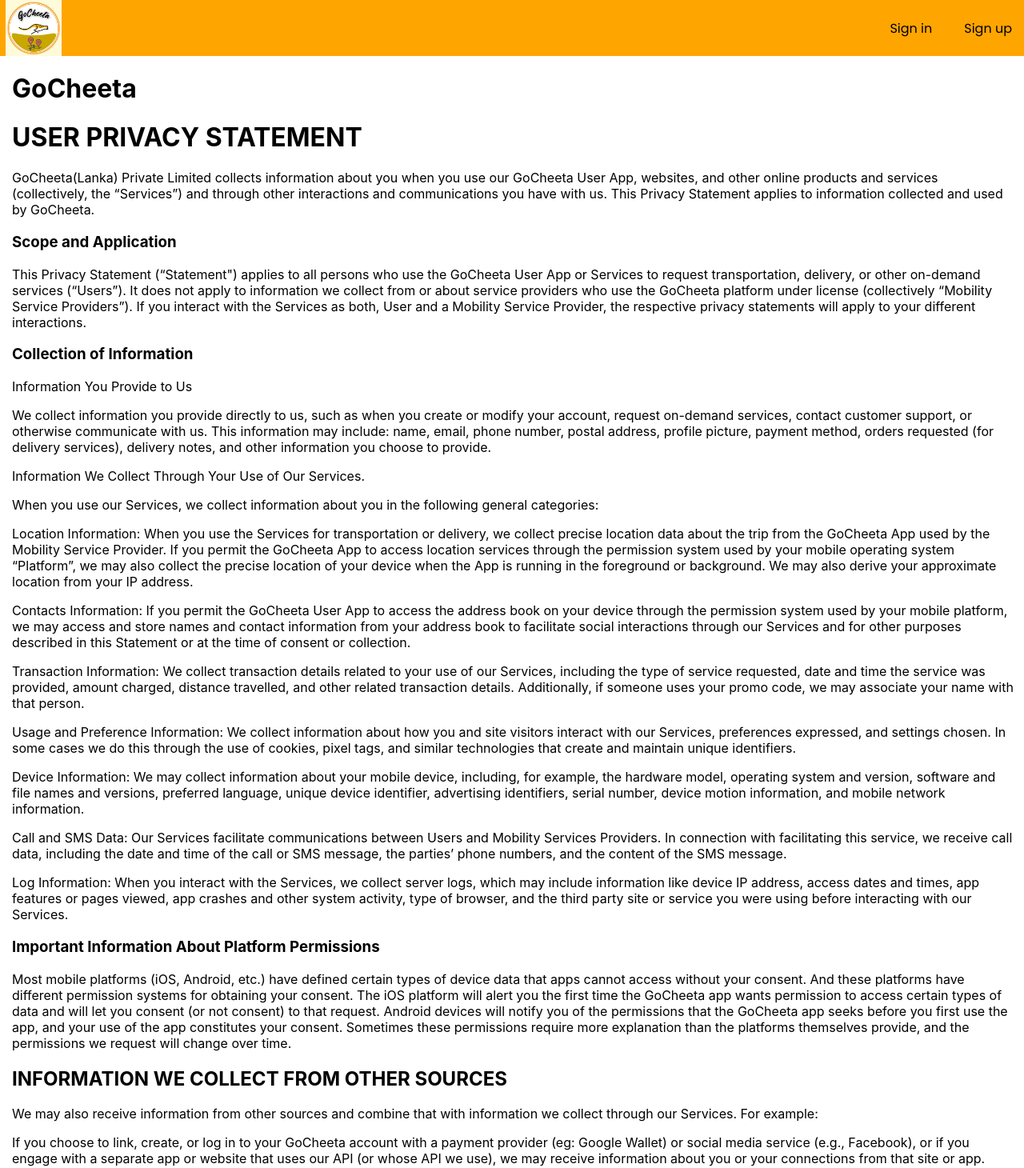
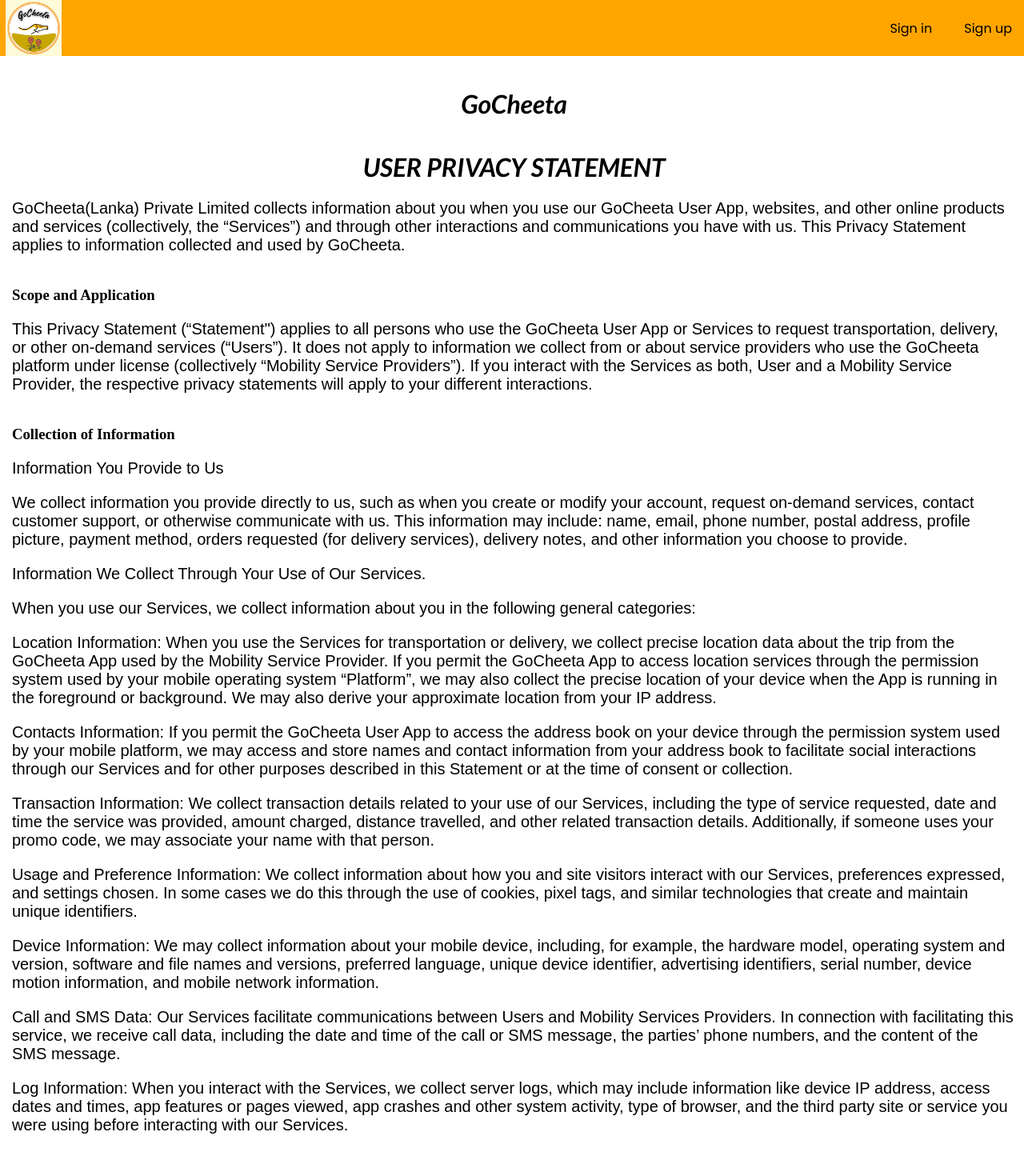
Before and after one commit to dvimukthi/cab-service-system, a React (Create React App) app: page / in a window 1280 px wide. Shown: the top 1460 px of the page at 80% size. Built offline with nearby package versions, Linux system fonts and the light colour scheme; a web font is replaced by a local one.

Commit message:
PrivacyPolicy styles

```diff
--- a/src/Components/PrivacyPolicyComponent/PrivacyPolicyBody/PrivacyPolicyBody.css
+++ b/src/Components/PrivacyPolicyComponent/PrivacyPolicyBody/PrivacyPolicyBody.css
@@ -1,5 +1,29 @@
 .PrivacyPolicytext__container {
-    text-align: left;
+    background: ;
     margin-left: 15px;
     margin-right: 10px;
 }
+
+.PrivacyPolicytext__container {
+}
+
+.PrivacyPolicytext__container h1 {
+    text-align: center;
+    font-family: 'Lato', sans-serif;
+    margin-top: 40px;
+}
+
+.PrivacyPolicytext__container h2 {
+    font-family: 'Merriweather', serif;
+    margin-top: 110px;
+}
+
+.PrivacyPolicytext__container h3 {
+    font-family: 'Merriweather', serif;
+    margin-top: 40px;
+}
+
+.PrivacyPolicytext__container p {
+    font-family: 'Source Sans Pro', sans-serif;
+    font-size: 20px;
+}
```
